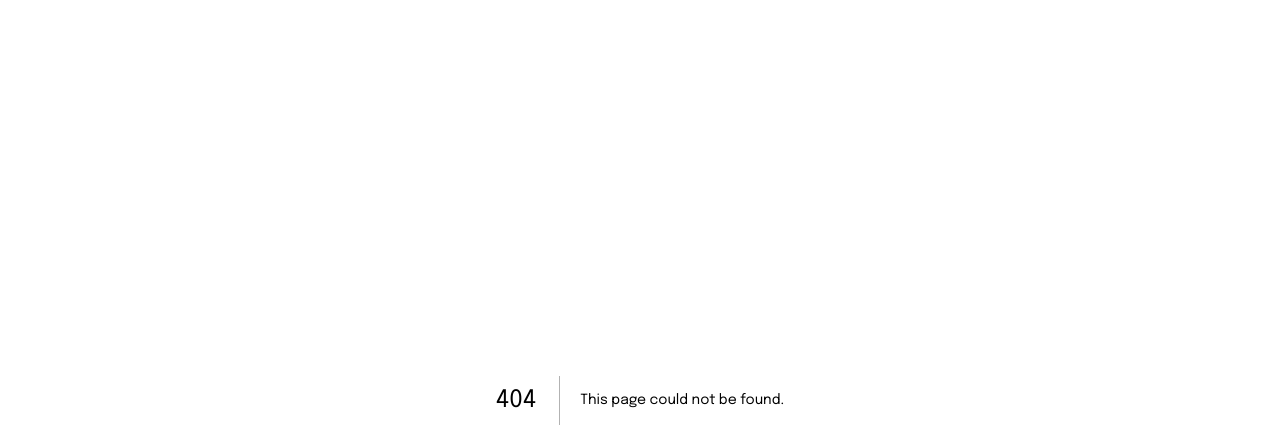
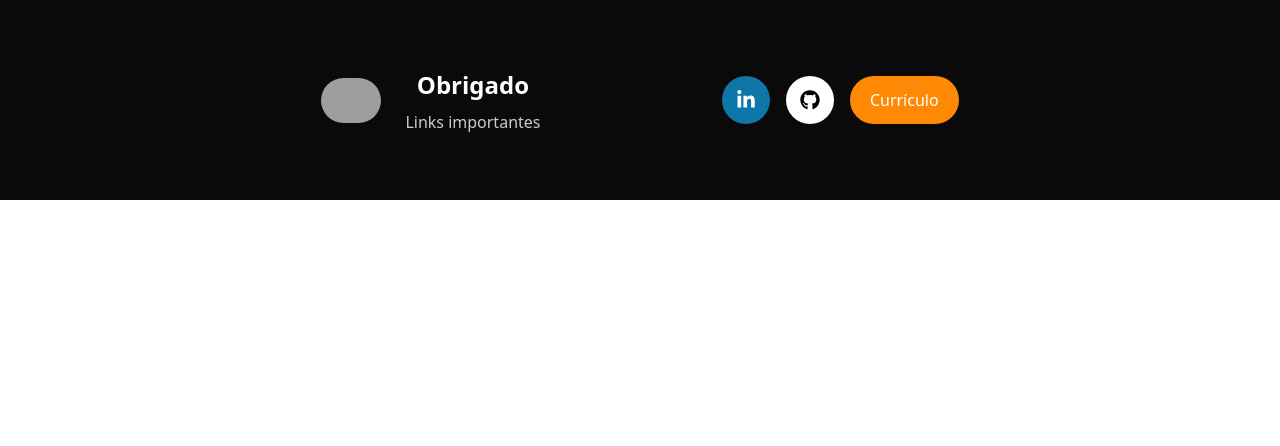
Before and after one commit to felipesindeaux/portfolio-2.0, a Next.js app: page /footer in a window 1280 px wide. Before the commit this address had no page. Shown: the top 446 px of the page. Built offline with nearby package versions, Linux system fonts and the light colour scheme; grey boxes are pictures that could not be loaded.

Commit message:
feat: footer

```diff
--- a/next.config.ts
+++ b/next.config.ts
@@ -7,6 +7,14 @@ const nextConfig: NextConfig = {
     EMAIL_TEMPLATE_ID: process.env.EMAIL_TEMPLATE_ID,
     EMAIL_PUBLIC_KEY: process.env.EMAIL_PUBLIC_KEY,
   },
+  images: {
+    remotePatterns: [
+      {
+        protocol: 'https',
+        hostname: 'avatars.githubusercontent.com',
+      },
+    ],
+  },
 };
 
 export default nextConfig;
--- /dev/null
+++ b/src/app/footer/page.tsx
@@ -0,0 +1,52 @@
+import Image from 'next/image';
+import { FaGithub, FaLinkedinIn } from 'react-icons/fa';
+
+export default function Footer() {
+  return (
+    <footer className="bg-(--background-primary) flex justify-center items-center h-[200px]">
+      <div className="flex flex-col items-center justify-evenly h-full w-full sm:flex-row md:max-w-[1000px]">
+        <div className="flex items-center gap-6">
+          <Image
+            src={'https://avatars.githubusercontent.com/u/89540255?v=4'}
+            alt="Profile Photo"
+            height={60}
+            width={60}
+            className="rounded-full"
+          />
+          <div className="flex flex-col items-center justify-between h-[67px]">
+            <p className="text-white text-[24px] font-bold">Obrigado</p>
+            <p className="text-(--text-secondary) text-[16px]">
+              Links importantes
+            </p>
+          </div>
+        </div>
+        <div className="flex items-center gap-4">
+          <a
+            href="https://www.linkedin.com/in/felipesindeaux/"
+            target="_blank"
+            rel="noreferrer"
+            className="group w-12 h-12 bg-[#0E76A8] rounded-full flex items-center justify-center hover:bg-transparent hover:border-2 hover:border-[#0E76A8] transition-all duration-300"
+          >
+            <FaLinkedinIn className="text-white w-5 h-5 group-hover:text-[#0E76A8] transition-colors duration-300" />
+          </a>
+          <a
+            href="https://github.com/felipesindeaux"
+            target="_blank"
+            rel="noreferrer"
+            className="group w-12 h-12 bg-[white] rounded-full flex items-center justify-center hover:bg-transparent hover:border-2 hover:border-white transition-all duration-300"
+          >
+            <FaGithub className="text-black w-5 h-5 group-hover:text-white transition-colors duration-300" />
+          </a>
+          <a
+            href="https://drive.google.com/file/d/1I9-hEOvJg9W82ivoGRpgyEqxFBIcNqNW/view?usp=sharing"
+            target="_blank"
+            rel="noreferrer"
+            className="bg-orange-400 font-semi-bold rounded-full px-5 py-3 text-[16px] hover:text-white transition-all duration-300"
+          >
+            Currículo
+          </a>
+        </div>
+      </div>
+    </footer>
+  );
+}
--- a/src/app/page.tsx
+++ b/src/app/page.tsx
@@ -1,5 +1,6 @@
 import About from "./about/page";
 import Contact from "./contact/page";
+import Footer from "./footer/page";
 import RoadMap from "./roadmap/page";
 import Skills from "./skills/page";
 
@@ -14,6 +15,7 @@ export default function Home() {
         <Skills />
         <RoadMap />
         <Contact />
+        <Footer />
       </main>
     </div>
   );
```
